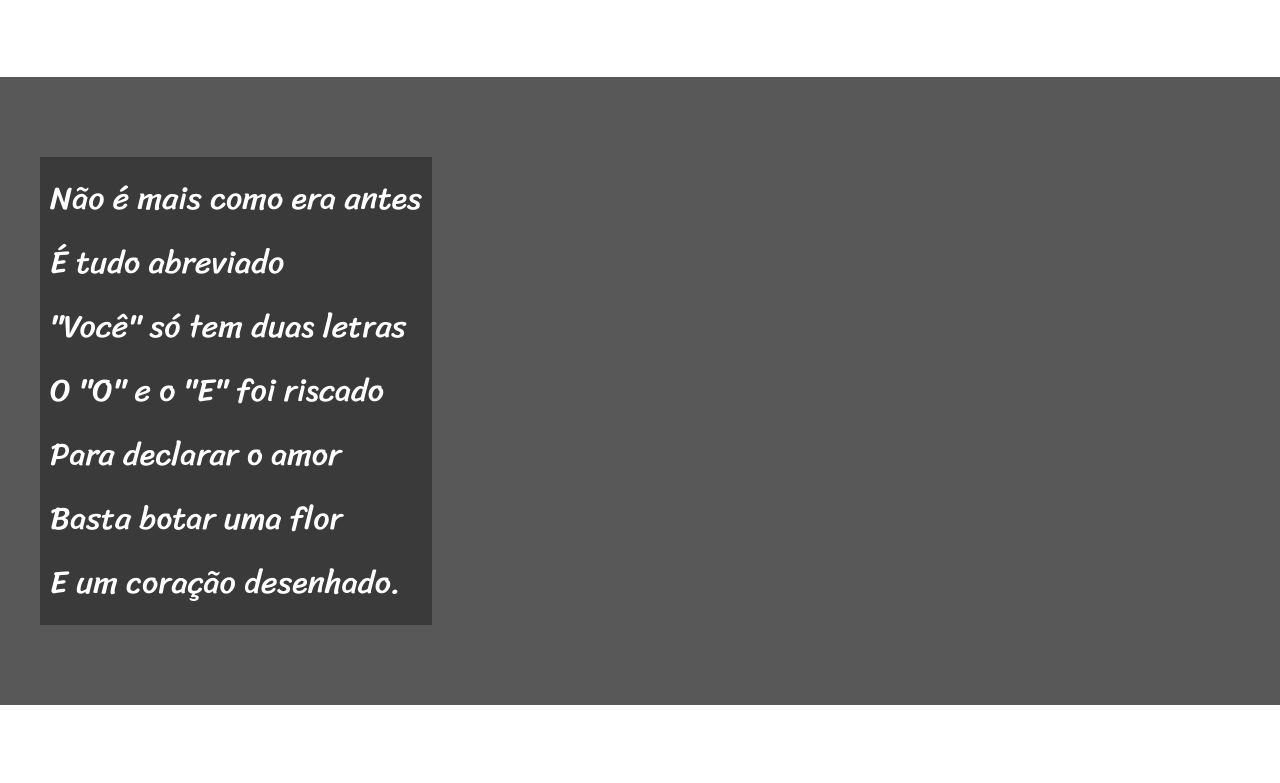
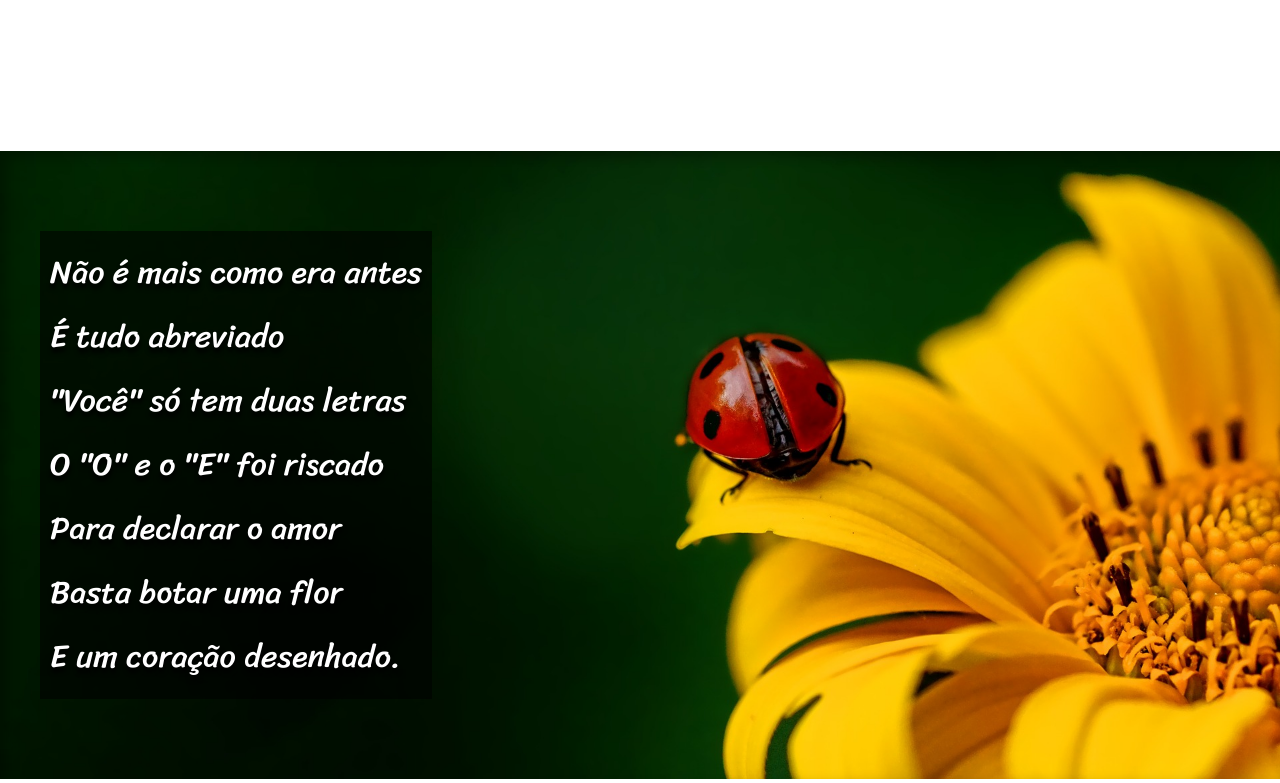
Before and after one commit to 3liaaas/html-css, a plain HTML site: page desafios/d012/index.html in a window 1280 px wide. Shown: the part 795-1578 px from the top of the page. Drawn offline with Linux system fonts and the light colour scheme.

Commit message:
finalizado

```diff
--- a/desafios/d012/index.html
+++ b/desafios/d012/index.html
@@ -27,7 +27,7 @@
 
 
 
-    <section class="imagem">
+    <section class="imagem" id="img01">
         <p>
             Não é mais como era antes<br>
             É tudo abreviado<br>
@@ -65,7 +65,7 @@
 
 
 
-    <section class="imagem">
+    <section class="imagem" id="img02">
         <p>
             Tenho saudade das cartas<br>
             Escritas com a própria mão<br>
--- a/desafios/d012/style.css
+++ b/desafios/d012/style.css
@@ -64,6 +64,10 @@
 
 }
 
+section > p{
+    padding-bottom: 2.3em;
+}
+
 section.normal{
     background-color: white;
     color: black;
@@ -72,13 +76,29 @@
 section.imagem{
     background-color: rgba(0, 0, 0, 0.479);
     color: white;
-
+    box-shadow: inset 6px 6px 13px 0px rgba(0, 0, 0, 0.301);
+    background-size: cover;
+    background-attachment: fixed;
 }
 
 section.imagem > p{
     display: inline-block;
     padding: 10px;
-    background-color:rgba(0, 0, 0, 0.342);
+    background-color:rgba(0, 0, 0, 0.555);
+    text-shadow: 0.5px 5px 4px black;
+
+}
+
+section#img01{
+    background-image: url(imagens/background001.jpg);
+    background-position: right center;
+
+}
+
+section#img02{
+    background-image: url(imagens/background002.jpg);
+    background-position: center;
+
 }
 
 footer{
```
